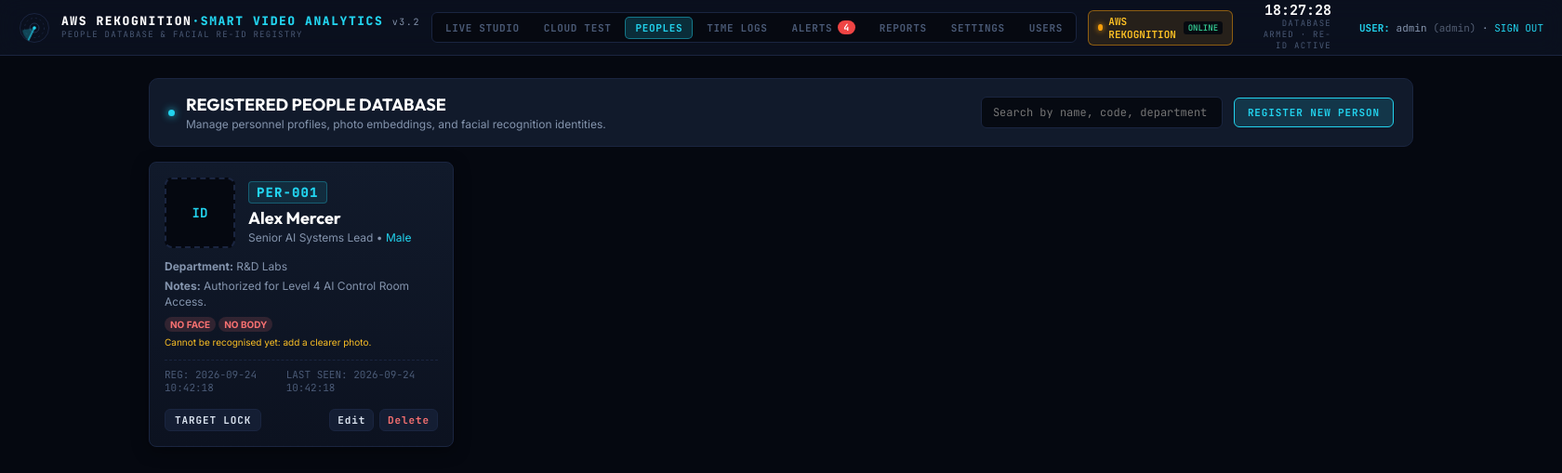
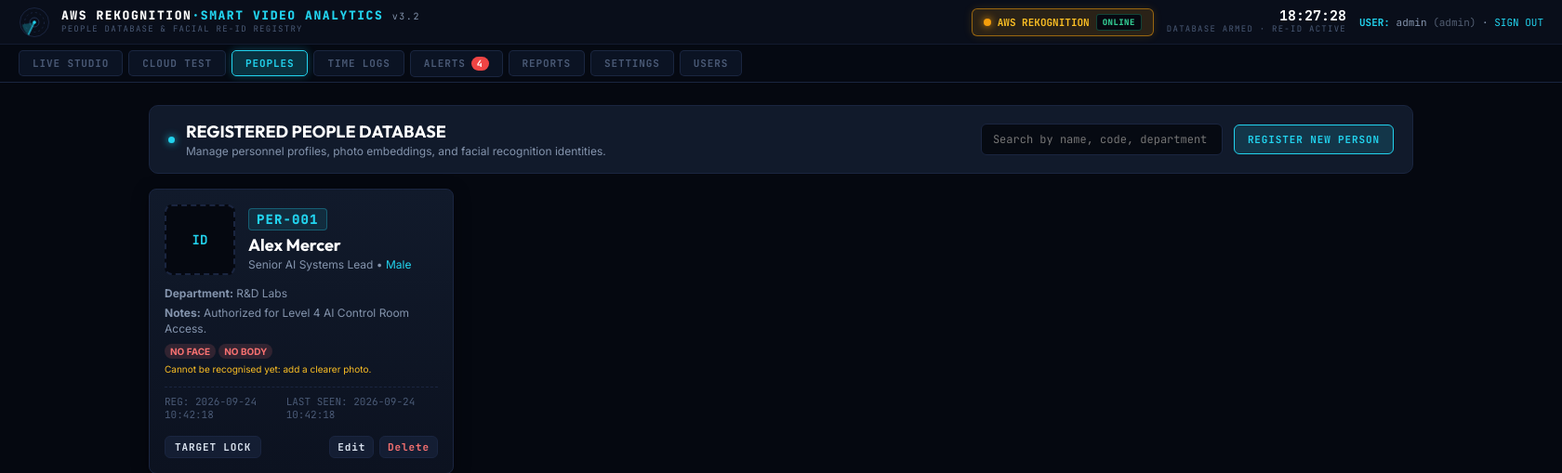
Before and after one commit to Balaji-R-V/Computer-vision-, a Flask app: page /peoples in a window 1680 px wide. Shown: the top 509 px of the page at 93% size. Run offline with Flask 3, Linux system fonts and the light colour scheme; a user stored in the database is signed in; data comes from the database, SQL or seed files in the repository; data that the repository does not hold is empty.

Commit message:
feat(header): implement 2-tier header layout and ensure full AWS Rekognition badge visibility

```diff
--- a/static/common.js
+++ b/static/common.js
@@ -49,8 +49,8 @@
         const holder = document.querySelector('.header-right') || document.querySelector('header');
         const engBtn = document.createElement('div');
         engBtn.id = 'headerEngineSwitcher';
-        engBtn.style.cssText = "font-family:'JetBrains Mono',monospace;font-size:11px;font-weight:700;padding:4px 10px;border-radius:6px;display:inline-flex;align-items:center;gap:6px;margin-right:12px;border:1px solid rgba(245,158,11,0.5);background:rgba(245,158,11,0.12);color:#fbbf24;cursor:default;";
-        engBtn.innerHTML = `<span style="display:inline-block;width:7px;height:7px;border-radius:50%;background:#f59e0b;box-shadow:0 0 6px #f59e0b;"></span> AWS REKOGNITION <span style="font-size:9px;opacity:0.9;background:#050810;padding:1px 5px;border-radius:3px;color:#34d399;">ONLINE</span>`;
+        engBtn.style.cssText = "font-family:'JetBrains Mono',monospace;font-size:11px;font-weight:700;padding:5px 12px;border-radius:6px;display:inline-flex;align-items:center;gap:7px;border:1px solid rgba(245,158,11,0.55);background:rgba(245,158,11,0.14);color:#fbbf24;cursor:default;white-space:nowrap;flex-shrink:0;box-shadow:0 0 10px rgba(245,158,11,0.15);";
+        engBtn.innerHTML = `<span style="display:inline-block;width:8px;height:8px;border-radius:50%;background:#f59e0b;box-shadow:0 0 8px #f59e0b;"></span> AWS REKOGNITION <span style="font-size:9px;opacity:0.95;background:#050810;padding:2px 6px;border-radius:3px;color:#34d399;font-weight:800;letter-spacing:0.05em;border:1px solid rgba(52,211,153,0.3);">ONLINE</span>`;
         engBtn.title = "Vision Engine: AWS Rekognition Cloud Video Analytics";
 
         if (holder) {
@@ -61,7 +61,7 @@
     if (me.auth_enabled && me.username) {
         const holder = document.querySelector('.header-right') || document.querySelector('header');
         const chip = document.createElement('div');
-        chip.style.cssText = "font-family:'JetBrains Mono',monospace;font-size:11px;color:#8494ad;margin-left:14px;white-space:nowrap;";
+        chip.style.cssText = "font-family:'JetBrains Mono',monospace;font-size:11px;color:#8494ad;white-space:nowrap;flex-shrink:0;";
         const uEsc = String(me.username).replace(/[&<>"']/g, "");
         const rEsc = String(me.role).replace(/[&<>"']/g, "");
         chip.innerHTML = `<span style="color:#22d3ee;font-weight:700;">USER:</span> ${uEsc} <span style="opacity:.6">(${rEsc})</span> · <a href="/logout" style="color:#22d3ee;text-decoration:none;">SIGN OUT</a>`;
--- a/static/style.css
+++ b/static/style.css
@@ -58,26 +58,39 @@ html, body {
     background: #2e4166;
 }
 
-/* Glassmorphism Navbar Header */
+/* Glassmorphism 2-Tier Command Center Navbar */
 .app-header {
     position: sticky;
     top: 0;
     z-index: 50;
-    background: rgba(12, 18, 32, 0.88);
-    backdrop-filter: blur(12px);
-    -webkit-backdrop-filter: blur(12px);
+    background: rgba(10, 15, 28, 0.95);
+    backdrop-filter: blur(14px);
+    -webkit-backdrop-filter: blur(14px);
     border-bottom: 1px solid var(--line);
+    padding: 0;
+    display: flex;
+    flex-direction: column;
+    width: 100%;
+    box-sizing: border-box;
+}
+
+.header-top-bar {
+    height: 48px;
     padding: 0 20px;
-    height: 60px;
     display: flex;
     align-items: center;
     justify-content: space-between;
+    border-bottom: 1px solid rgba(26, 37, 64, 0.55);
+    width: 100%;
+    box-sizing: border-box;
+    gap: 16px;
 }
 
 .header-left {
     display: flex;
     align-items: center;
     gap: 12px;
+    flex-shrink: 0;
 }
 
 .brand-title {
@@ -109,43 +122,63 @@ html, body {
     margin: 0 4px;
 }
 
-/* Command Center Navigation Bar */
+/* Tier 2: Dedicated Full-Width Navigation Toolbar */
+.header-nav-bar {
+    min-height: 40px;
+    padding: 0 20px;
+    display: flex;
+    align-items: center;
+    background: rgba(5, 8, 16, 0.7);
+    width: 100%;
+    box-sizing: border-box;
+    overflow-x: auto;
+    scrollbar-width: none;
+}
+.header-nav-bar::-webkit-scrollbar {
+    display: none;
+}
+
 .nav-links, .nav-tabs {
-    display: inline-flex;
-    align-items: center;
-    gap: 4px;
-    background: rgba(5, 8, 16, 0.85);
-    border: 1px solid var(--line);
-    border-radius: 8px;
-    padding: 3px 6px;
+    display: inline-flex !important;
+    align-items: center !important;
+    gap: 6px !important;
+    background: transparent !important;
+    border: none !important;
+    padding: 4px 0 !important;
+    margin: 0 !important;
     flex-wrap: nowrap !important;
     white-space: nowrap !important;
 }
 
 .nav-links a, .nav-tab-btn {
-    padding: 5px 11px !important;
+    padding: 6px 14px !important;
     border-radius: 5px !important;
     font-size: 11px !important;
     font-family: 'JetBrains Mono', monospace !important;
     font-weight: 700 !important;
-    letter-spacing: 0.06em !important;
+    letter-spacing: 0.08em !important;
     text-decoration: none !important;
     color: var(--ink-faint) !important;
+    background: rgba(15, 23, 42, 0.75) !important;
+    border: 1px solid rgba(34, 48, 79, 0.7) !important;
     white-space: nowrap !important;
     transition: all 0.2s ease !important;
     display: inline-flex !important;
     align-items: center !important;
+    flex-shrink: 0 !important;
 }
 
 .nav-links a:hover, .nav-tab-btn:hover {
     color: var(--cyan) !important;
-    background: rgba(34, 211, 238, 0.12) !important;
+    background: rgba(34, 211, 238, 0.15) !important;
+    border-color: rgba(34, 211, 238, 0.5) !important;
 }
 
 .nav-links a.active, .nav-tab-btn.active {
     color: var(--cyan) !important;
-    background: rgba(34, 211, 238, 0.18) !important;
-    box-shadow: inset 0 0 0 1px rgba(34, 211, 238, 0.45) !important;
+    background: rgba(34, 211, 238, 0.2) !important;
+    border-color: var(--cyan) !important;
+    box-shadow: 0 0 10px rgba(34, 211, 238, 0.3) !important;
 }
 
 .venue-tag {
@@ -214,7 +247,9 @@ html, body {
 .header-right {
     display: flex;
     align-items: center;
-    gap: 16px;
+    gap: 14px;
+    flex-shrink: 0;
+    white-space: nowrap;
 }
 
 .hud-clock {
--- a/templates/peoples.html
+++ b/templates/peoples.html
@@ -8,35 +8,8 @@
     <link rel="preconnect" href="https://fonts.googleapis.com">
     <link rel="preconnect" href="https://fonts.gstatic.com" crossorigin>
     <link href="https://fonts.googleapis.com/css2?family=Inter:wght@300;400;500;600;700;800&family=JetBrains+Mono:wght@400;500;600;700;800&family=Outfit:wght@500;600;700;800&display=swap" rel="stylesheet">
-    <link rel="stylesheet" href="/static/style.css?v=3.2.3">
+    <link rel="stylesheet" href="/static/style.css?v=3.2.4">
     <style>
-        .nav-tabs {
-            display: flex;
-            align-items: center;
-            gap: 4px;
-            background: rgba(5, 8, 16, 0.8);
-            border: 1px solid var(--line);
-            border-radius: 6px;
-            padding: 3px;
-        }
-
-        .nav-tab-btn {
-            padding: 6px 14px;
-            border-radius: 4px;
-            font-size: 11px;
-            font-family: 'JetBrains Mono', monospace;
-            font-weight: 700;
-            letter-spacing: 0.08em;
-            text-decoration: none;
-            color: var(--ink-faint);
-            transition: all 0.2s ease;
-        }
-
-        .nav-tab-btn.active, .nav-tab-btn:hover {
-            background: rgba(34, 211, 238, 0.15);
-            color: var(--cyan);
-            box-shadow: inset 0 0 0 1px rgba(34, 211, 238, 0.35);
-        }
 
         /* Peoples Grid Layout */
         .peoples-grid {
@@ -199,8 +172,9 @@
 </head>
 <body>
 
-    <!-- Aegis OS Sci-Fi Glass Header -->
+    <!-- AWS Rekognition Sci-Fi Glass Header (2-Tier Layout) -->
     <header class="app-header">
+        <div class="header-top-bar">
             <div class="header-left">
                 <svg width="34" height="34" viewBox="0 0 34 34" class="shrink-0">
                     <circle cx="17" cy="17" r="15.5" fill="none" stroke="#1a2540" stroke-width="1" />
@@ -218,19 +192,21 @@
                 </div>
             </div>
 
-        <!-- Center: Spacious Single-Row Navigation Bar -->
-        <nav class="nav-tabs" style="margin: 0 12px;">
+            <div class="header-right">
+                <div class="hud-clock">
+                    <div class="clock-val" id="hudClock">15:35:42</div>
+                    <div class="label-micro">DATABASE ARMED · RE-ID ACTIVE</div>
+                </div>
+            </div>
+        </div>
+
+        <div class="header-nav-bar">
+            <nav class="nav-tabs">
                 <a href="/" class="nav-tab-btn">LIVE STUDIO</a>
                 <a href="/test_connection" class="nav-tab-btn">CLOUD TEST</a>
                 <a href="/peoples" class="nav-tab-btn active">PEOPLES</a>
                 <a href="/occupants" class="nav-tab-btn">TIME LOGS</a>
             </nav>
-
-        <div class="header-right">
-            <div class="hud-clock">
-                <div class="clock-val" id="hudClock">15:35:42</div>
-                <div class="label-micro">DATABASE ARMED · RE-ID ACTIVE</div>
-            </div>
         </div>
     </header>
 
@@ -585,6 +561,6 @@
         // Initialize on page load
         loadPeoples();
     </script>
-    <script src="/static/common.js?v=3.2.3"></script>
+    <script src="/static/common.js?v=3.2.4"></script>
 </body>
 </html>
```
Also changed, not shown: other parts of static/style.css (+25 -14 lines), templates/base.html (+8 -7 lines), templates/index.html (+17 -12 lines), templates/occupants.html (+14 -38 lines), templates/test_connection.html (+14 -38 lines). Lines whose indentation alone changed are shown as unchanged.
